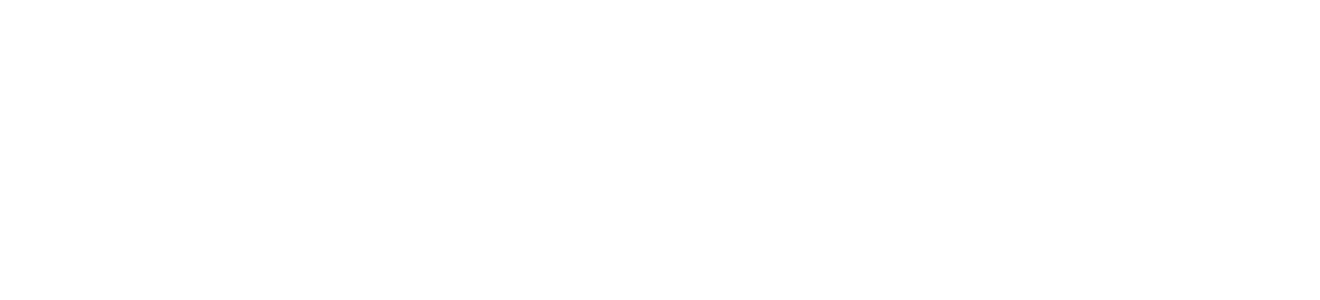
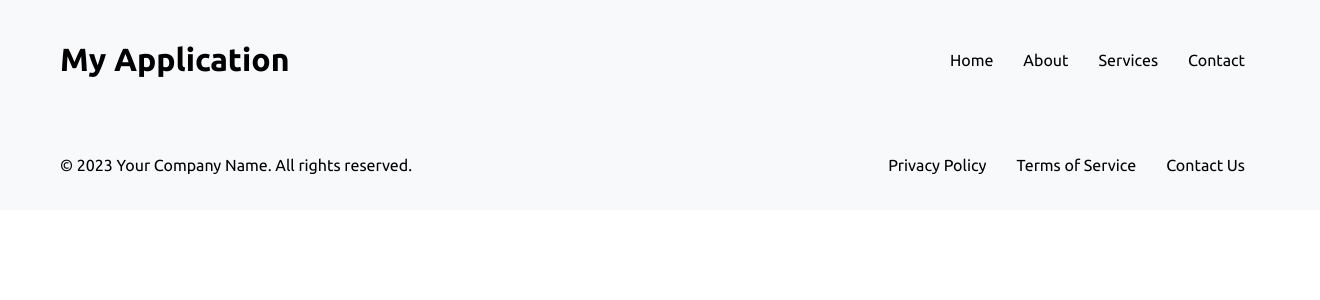
Before and after one commit to Furiza31/tp4-vue, a Vue app: page / in a window 1280 px wide. Shown: the top 300 px of the page, 1320 px wide, since content can reach past the window. Built offline with nearby package versions, Linux system fonts and the light colour scheme.

Commit message:
Ex5: create BaseHeader and BaseFooter

```diff
--- a/src/App.vue
+++ b/src/App.vue
@@ -1,14 +1,39 @@
 <template>
+  <BaseHeader />
   <HomePage />
+  <BaseFooter />
 </template>
 
 <script>
 import HomePage from './pages/HomePage.vue'
+import BaseHeader from './components/baseHeader.vue'
+import BaseFooter from './components/baseFooter.vue'
 
 export default {
   name: 'App',
   components: {
     HomePage,
+    BaseHeader,
+    BaseFooter
   }
 }
 </script>
+
+<style>
+/* Add global styles here, font unbuntu from google */
+@import url('https://fonts.googleapis.com/css2?family=Ubuntu:wght@400;500;700&display=swap');
+body {
+  font-family: 'Ubuntu', sans-serif;
+  margin: 0;
+  padding: 0;
+}
+
+a {
+  text-decoration: none;
+  color: inherit;
+}
+
+a:hover {
+  text-decoration: underline;
+}
+</style>
--- /dev/null
+++ b/src/components/baseFooter.vue
@@ -0,0 +1,58 @@
+<template>
+    <div class="base-footer">
+        <footer>
+            <p>&copy; 2023 Your Company Name. All rights reserved.</p>
+            <nav>
+            <ul>
+                <li><a href="#privacy">Privacy Policy</a></li>
+                <li><a href="#terms">Terms of Service</a></li>
+                <li><a href="#contact">Contact Us</a></li>
+            </ul>
+            </nav>
+        </footer>
+    </div>
+</template>
+
+
+<script>
+export default {
+  name: 'BaseFooter',
+  components: {
+
+  }
+}
+</script>
+
+<style scoped lang="css">
+
+.base-footer {
+    background-color: #f8f9fa;
+    padding: 20px;
+    text-align: center;
+    position: relative;
+    bottom: 0;
+    width: 100%;
+    display: flex;
+    justify-content: center;
+}
+
+.base-footer footer {
+    max-width: 1200px;
+    width: 100%;
+    display: flex;
+    justify-content: space-between;
+    align-items: center;
+}
+
+.base-footer nav ul {
+    list-style: none;
+    padding: 0;
+    margin: 0;
+    display: flex;
+}
+
+.base-footer nav ul li {
+    margin: 0 15px;
+}
+
+</style>
--- /dev/null
+++ b/src/components/baseHeader.vue
@@ -0,0 +1,58 @@
+<template>
+    <div class="base-header">
+        <header>
+        <h1>My Application</h1>
+        <nav>
+            <ul>
+            <li><a href="#home">Home</a></li>
+            <li><a href="#about">About</a></li>
+            <li><a href="#services">Services</a></li>
+            <li><a href="#contact">Contact</a></li>
+            </ul>
+        </nav>
+        </header>
+    </div>
+</template>
+
+
+<script>
+export default {
+  name: 'BaseHeader',
+  components: {
+
+  }
+}
+</script>
+
+<style scoped lang="css">
+.base-header {
+    background-color: #f8f9fa;
+    padding: 20px;
+    text-align: center;
+    position: relative;
+    top: 0;
+    width: 100%;
+    display: flex;
+    justify-content: center;
+}
+
+.base-header header {
+    max-width: 1200px;
+    width: 100%;
+    display: flex;
+    justify-content: space-between;
+    align-items: center;
+}
+
+.base-header nav ul {
+    list-style: none;
+    padding: 0;
+    margin: 0;
+    display: flex;
+}
+
+.base-header nav ul li {
+    margin: 0 15px;
+}
+
+</style>
```
